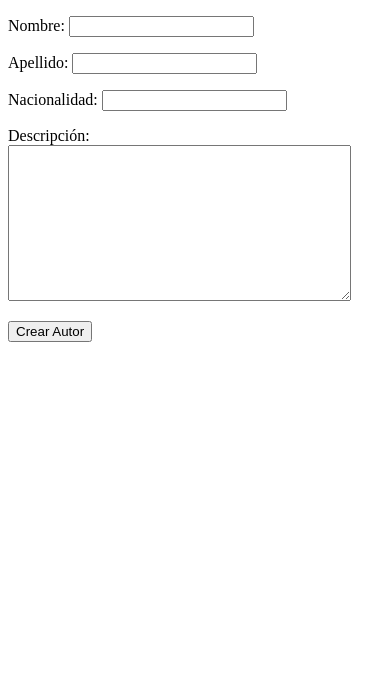
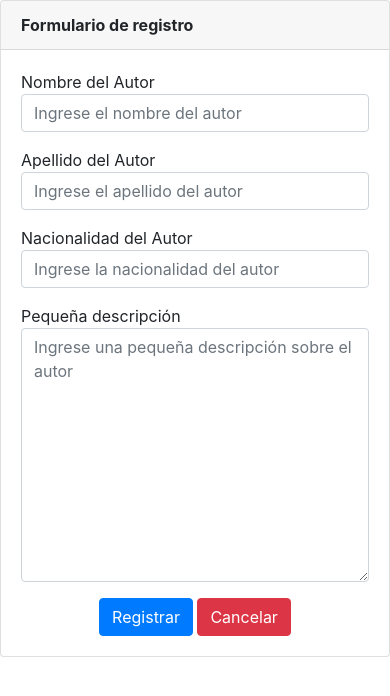
Before and after one commit to MilkaChasi/Django, a Django app: page /libro/crear_autor/ in a window 390 px wide. Shown: the top 696 px of the page. Run offline with Django 5.2, Linux system fonts and the light colour scheme.

Commit message:
practica con clases

```diff
--- a/biblioteca/apps/libro/forms.py
+++ b/biblioteca/apps/libro/forms.py
@@ -5,3 +5,35 @@ class Autorforms(forms.ModelForm):
     class Meta:
         model = Autor
         fields = ['nombre', 'apellido', 'nacionalidad', 'descripcion']
+        labels = {
+            'nombre': 'Nombre del Autor',
+            'apellido': 'Apellido del Autor',
+            'nacionalidad': 'Nacionalidad del Autor',
+            'descripcion': 'Pequeña descripción'
+        }
+        widgets = {
+            'nombre' : forms.TextInput(
+                attrs= {
+                    'class':'form-control',
+                    'placeholder':'Ingrese el nombre del autor'
+                }
+            ),
+            'apellido' : forms.TextInput(
+                attrs= {
+                    'class':'form-control',
+                    'placeholder':'Ingrese el apellido del autor'
+                }
+            ),
+            'nacionalidad' : forms.TextInput(
+                attrs= {
+                    'class':'form-control',
+                    'placeholder':'Ingrese la nacionalidad del autor'
+                }
+            ),
+            'descripcion' : forms.Textarea(
+                attrs= {
+                    'class':'form-control',
+                    'placeholder':'Ingrese una pequeña descripción sobre el autor'
+                }
+            )
+        }
--- /dev/null
+++ b/biblioteca/apps/libro/templates/libro/autor/crear_autor.html
@@ -0,0 +1,52 @@
+{% extends "libro/index.html" %}
+
+{% block titulo %}
+Creación de Autores
+{% endblock %}
+
+{% block content %}
+
+<body>
+    <form method="post">
+        {% csrf_token %}
+        {% if error %}
+        <h2> {{ error }} </h2>
+        {% else %}
+        <div class="card">
+            <div class="card-header">
+                <strong>Formulario de registro</strong>
+            </div>
+            <div class="card-body card-block">
+                <form action="#" method="post" enctype="multipart/form-data" class="form-horizontal">
+                    <div class="row form-group">
+                        <div class="col col-md-3">{{form.nombre.label}} </div>
+                        <div class="col-12 col-md-9">{{form.nombre}}</div>
+                    </div>
+
+                    <div class="row form-group">
+                        <div class="col col-md-3"> {{form.apellido.label}}  </div>
+                        <div class="col-12 col-md-9">{{form.apellido}}</div>
+                    </div>
+
+                    <div class="row form-group">
+                        <div class="col col-md-3"> {{form.nacionalidad.label}}  </div>
+                        <div class="col-12 col-md-9">{{form.nacionalidad}}</div>
+                    </div>
+
+                    <div class="row form-group">
+                        <div class="col col-md-3"> {{form.descripcion.label}}  </div>
+                        <div class="col-12 col-md-9">{{form.descripcion}}</div>
+                    </div>
+                    <div class="text-center">
+                        <button type="submit" class="btn btn-primary">Registrar</button>
+                        <button type="reset" class="btn btn-danger">Cancelar</button>
+                    </div>
+
+                </form>
+            </div>
+
+        </div>
+        {% endif %}
+    </form>
+</body>
+{% endblock %}
--- a/biblioteca/apps/libro/templates/libro/crear_autor.html
+++ /dev/null
@@ -1,20 +0,0 @@
-{% extends "libro/index.html" %}
-
-{% block titulo %}
-Creación de Autores
-{% endblock %}
-
-{% block content %}
-
-<body>
-    <form method="post">
-        {% csrf_token %}
-        {% if error %}
-        <h2> {{ error }} </h2>
-        {% else %}
-        {{ autor_form.as_p}}
-        <button type="submit">Crear Autor</button>
-        {% endif %}
-    </form>
-</body>
-{% endblock %}
--- a/biblioteca/apps/libro/templates/libro/index.html
+++ b/biblioteca/apps/libro/templates/libro/index.html
@@ -1,11 +1,47 @@
 <!DOCTYPE html>
 <html>
+
 <head>
+    <link rel="stylesheet" href="https://cdn.jsdelivr.net/npm/bootstrap@4.1.3/dist/css/bootstrap.min.css">
     <title>{% block titulo %} Index {% endblock %}</title>
 </head>
+
 <body>
     {% block content %}
-            Este es mi proyecto
-    {% endblock %}
+    <!-- Left Panel -->
+    <aside id="left-panel" class="left-panel">
+        <nav class="navbar navbar-expand-sm navbar-default">
+            <div id="main-menu" class="main-menu">
+                <ul class="nav navbar-nav">
+                    <li class="active">
+                        <a href="{% url 'index' %}"><i class="menu-icon fa fa-laptop"></i>Inicio</a>
+                    </li>
+                    <li class="menu-item-has-children dropdown">
+                        <a href="" class="dropdown-toggle" data-toggle="dropdown" aria-haspopup="true"
+                            aria-expanded="false"> <i class="menu-icon fa fa-users"></i>Usuarios</a>
+                        <ul class="sub-menu children dropdown-menu">
+                            <li><i class="fa fa-table"></i><a href="{% url 'libro:crear_autor' %}">Listado de
+                                    Usuarios</a></li>
+                        </ul>
+                    </li>
+                    <li class="menu-item-has-children dropdown">
+                        <a href="" class="dropdown-toggle" data-toggle="dropdown" aria-haspopup="true"
+                            aria-expanded="false"> <i class="menu-icon fa fa-users"></i>Autores</a>
+                        <ul class="sub-menu children dropdown-menu">
+                            <li><i class="fa fa-table"></i><a href="{% url 'libro:listar_autor' %}">Listado de
+                                    Autores</a></li>
+                        </ul>
+                    </li>
+                    <li class="menu-item-has-children dropdown">
+                        <a href="#" class="dropdown-toggle" data-toggle="dropdown" aria-haspopup="true"
+                            aria-expanded="false"> <i class="menu-icon fa fa-book"></i>Libros</a>
+                        <ul class="sub-menu children dropdown-menu">
+
+                            <li><i class="fa fa-table"></i><a href="{% url 'libro:lista_libro' %}">Listado de Libros</a>
+                            </li>
+                        </ul>
+                    </li>
+                    {% endblock %}
 </body>
+
 </html>
--- a/biblioteca/apps/libro/urls.py
+++ b/biblioteca/apps/libro/urls.py
@@ -1,12 +1,17 @@
 from django.urls import path, re_path
-from .views import crearAutor,Home, listarAutor, editarAutor, eliminarAutor
+from .views import ListadoAutor, ActualizarAutor, CrearAutor, EliminarAutor
 
 urlpatterns = [
-   path('', Home, name='home'),
-   path('crear_autor/', crearAutor, name = 'crear_autor'),
-   path('listar_autor/', listarAutor, name = 'listar_autor'),
-   path('editar_autor/<int:id>', editarAutor, name = 'editar_autor'),
-   path('eliminar_autor/<int:id>', eliminarAutor, name = 'eliminar_autor'),
+
+   path('crear_autor/', CrearAutor.as_view() , name = 'crear_autor'),
+   path('listar_autor/', ListadoAutor.as_view(), name = 'listar_autor'),
+   path('editar_autor/<int:pk>', ActualizarAutor.as_view(), name = 'editar_autor'),
+   path('eliminar_autor/<int:pk>', EliminarAutor.as_view(), name = 'eliminar_autor'),
+
+
+
+   path('lista_libro', ListadoAutor.as_view(), name = 'lista_libro')
+
 
 
 ]
--- a/biblioteca/apps/libro/views.py
+++ b/biblioteca/apps/libro/views.py
@@ -1,49 +1,43 @@
 from django.shortcuts import render, redirect
 from django.core.exceptions import ObjectDoesNotExist
+from django.views.generic import TemplateView, ListView, UpdateView, CreateView, DeleteView
+from django.urls import reverse_lazy
 from .forms import Autorforms
-from .models import Autor
+from .models import Autor, Libro
 
-# Create your views here.
-def Home(request):
-    return render(request, 'libro/index.html')
 
-def crearAutor(request):
-    if request.method == 'POST':
-        autor_form = Autorforms(request.POST)
-        if autor_form.is_valid():
-            autor_form.save()
-            return redirect('index')
-    else:
-        autor_form = Autorforms()
-    return render(request, 'libro/crear_autor.html', {'autor_form': autor_form})
+class Inicio(TemplateView):
+    template_name = 'libro/index.html'
 
-def listarAutor(request):
-    autores = Autor.objects.filter(estado = True)
-    return render(request, 'libro/listar_autor.html', {'autores': autores})
+class ListadoAutor(ListView):
+    model = Autor
+    template_name = 'libro/index.html'
+    context_object_name = 'autores'
+    queryset = Autor.objects.filter(estado = True)
 
-def editarAutor(request, id):
-    autor_form = None
-    error = None
-    try:
-        autor = Autor.objects.get(id=id)
+class ActualizarAutor(UpdateView):
+    model = Autor
+    template_name = 'libro/autor/crear_autor.html'
+    form_class = Autorforms
+    success_url = reverse_lazy('libro:listar_autor')
 
-        if request.method == 'GET':
-            autor_form = Autorforms(instance=autor)
-        else:
-            autor_form = Autorforms(request.POST, instance=autor)
-            if autor_form.is_valid():
-                autor_form.save()
-                return redirect('index')
+class CrearAutor(CreateView):
+    model = Autor
+    form_class = Autorforms
+    template_name = 'libro/autor/crear_autor.html'
+    success_url = reverse_lazy('libro:listar_autor')
 
-    except ObjectDoesNotExist as e:
-        error = e
+class EliminarAutor(DeleteView):
+    model = Autor
+    success_url = reverse_lazy('libro:listar_autor')
 
-    return render(request, 'libro/crear_autor.html', {'autor_form': autor_form, 'error': error})
+    def post(self,request,pk,*args,**kwargs):
+        object = Autor.objects.get(id=pk)
+        object.estado = False
+        object.save()
+        return redirect('libro:listar_autor')
 
-def eliminarAutor(request, id):
-    autor = Autor.objects.get(id=id)
-    if request.method == 'POST':
-        autor.estado = False
-        autor.save()
-        return redirect('libro:listar_autor')
-    return render(request, 'libro/eliminar_autor.html', {'autor' : autor})
+
+class ListadoLibros(ListView):
+    model = Libro
+    template_name = 'libro/libro/lista_libro.html'
--- a/biblioteca/biblioteca/urls.py
+++ b/biblioteca/biblioteca/urls.py
@@ -16,12 +16,12 @@ Including another URLconf
 """
 from django.contrib import admin
 from django.urls import path, include
-from apps.libro.views import Home
+from apps.libro.views import Inicio
 
 urlpatterns = [
     path('admin/', admin.site.urls),
     path('libro/', include(('apps.libro.urls','libro'))),
-    path('home/', Home, name = 'index'),
+    path('', Inicio.as_view(), name = 'index'),
 
 
 ]
```
Also changed, not shown: biblioteca/apps/libro/templates/libro/autor/listar_autor.html (added, +48 -0 lines), biblioteca/apps/libro/templates/libro/autor_confirm_delete.html (added, +22 -0 lines), biblioteca/apps/libro/templates/libro/libro/lista_libro.html (added, +48 -0 lines), biblioteca/apps/libro/templates/libro/listar_autor.html (deleted, +0 -46 lines), biblioteca/apps/libro/templates/libro/views_funtions.py (added, +41 -0 lines), biblioteca/apps/libro/templates/libro/autor/eliminar_autor.html (renamed from biblioteca/apps/libro/templates/libro/eliminar_autor.html).
